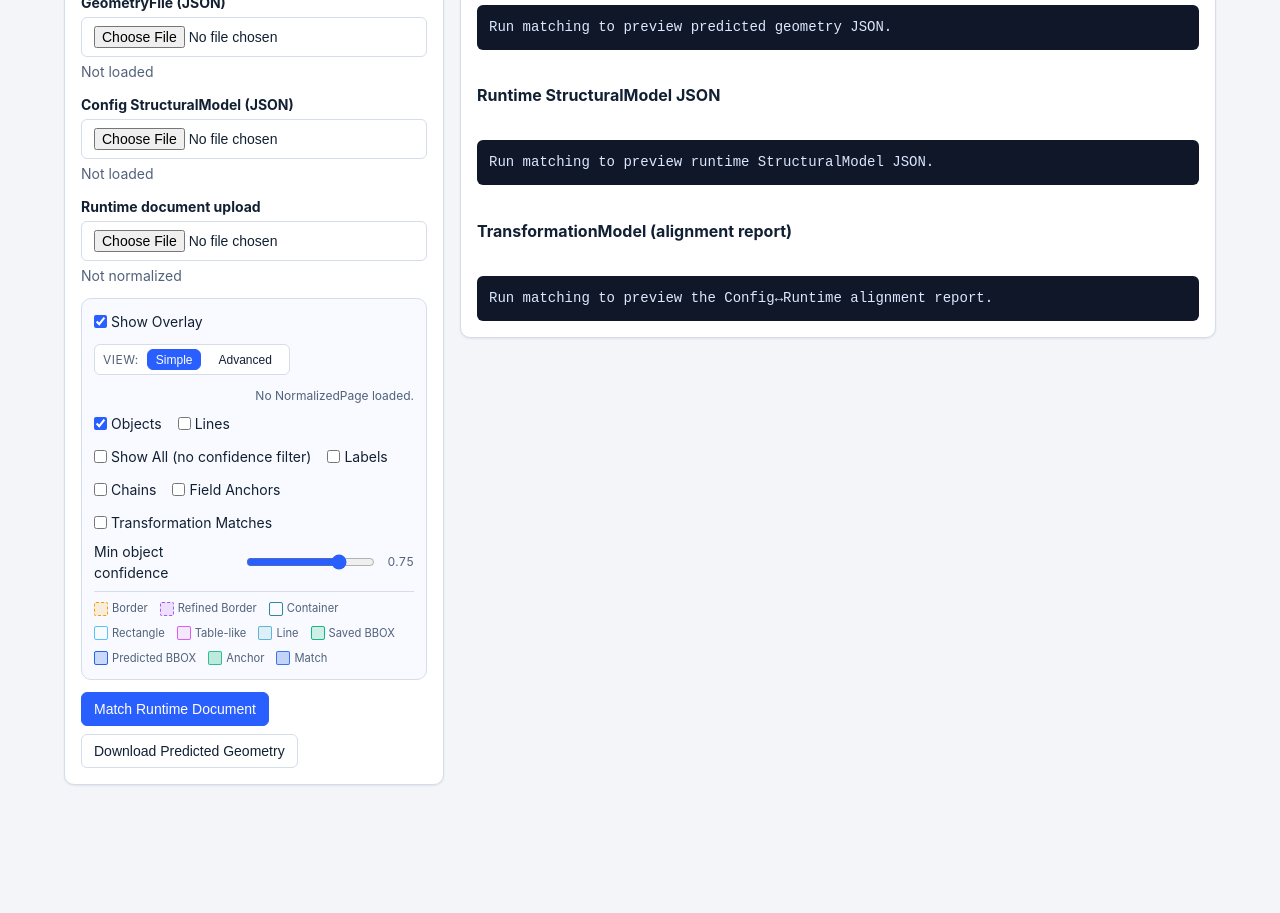
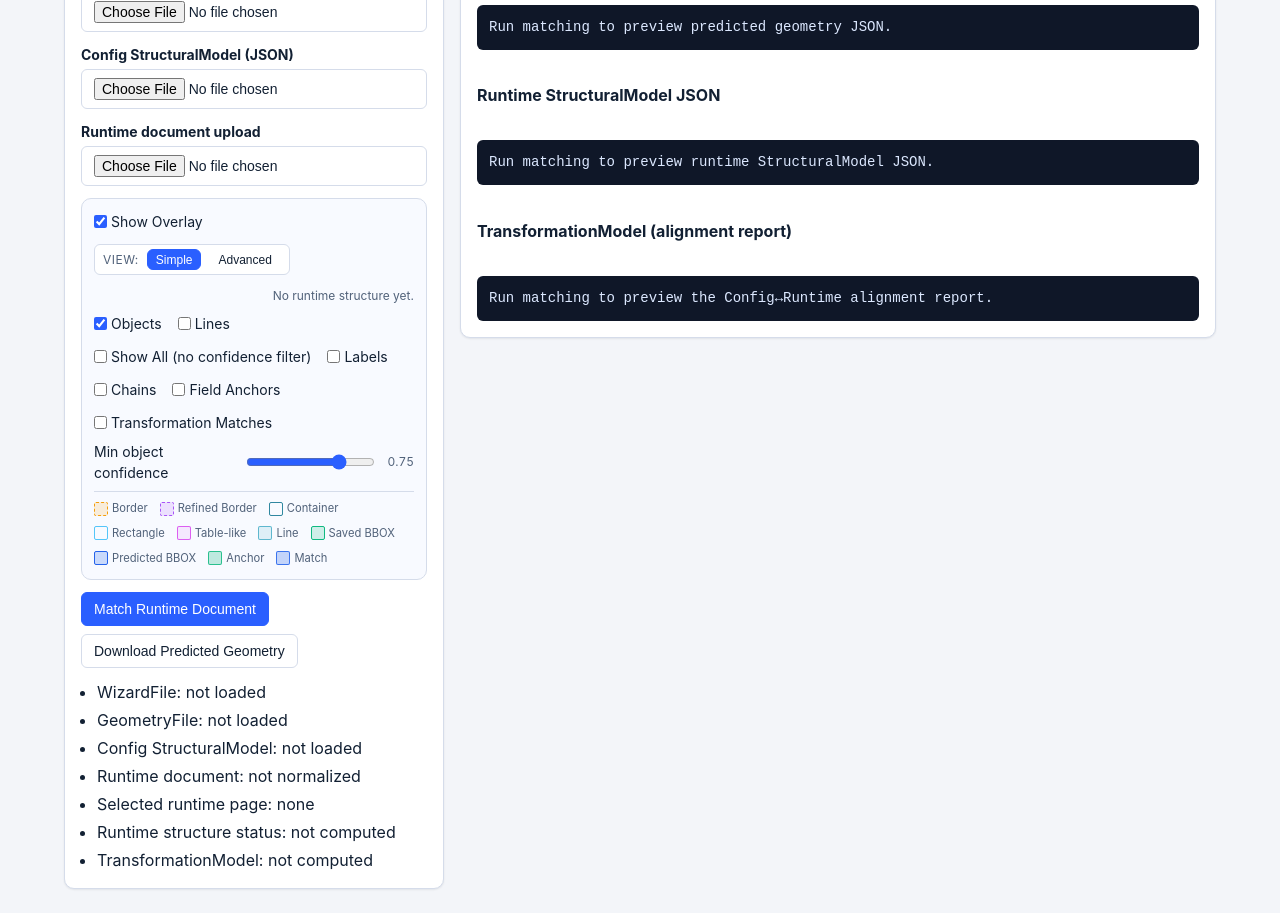
Before and after one commit to Azezik/wrokit, a React (Vite) app: page / in a window 1280 px wide. Shown: the part 2060-2973 px from the top of the page. Before the commit the page ends 2869 px from the top, so only its background shows below. Built offline with nearby package versions, Linux system fonts and the light colour scheme.

Commit message:
Revert "Phase 1: Reunify Run Mode under canonical NormalizedPage authorities"

```diff
--- a/src/core/page-surface/ui/index.ts
+++ b/src/core/page-surface/ui/index.ts
@@ -15,10 +15,6 @@ export {
   type StructuralOverlayControlsProps
 } from './StructuralOverlayControls';
 export {
-  buildStructuralStatusText,
-  type StructuralStatusTextInput
-} from './structural-status-text';
-export {
   ADVANCED_OVERLAY_OPTIONS,
   DEFAULT_STRUCTURAL_OVERLAY_OPTIONS,
   SIMPLE_OVERLAY_OPTIONS,
--- a/src/core/page-surface/ui/structural-status-text.ts
+++ /dev/null
@@ -1,77 +0,0 @@
-import type {
-  StructuralModel,
-  StructuralPage
-} from '../../contracts/structural-model';
-import type { TransformationModel } from '../../contracts/transformation-model';
-import type { OpenCvRuntimeLoadResult } from '../../engines/structure/cv/opencv-js-runtime-loader';
-
-export interface StructuralStatusTextInput {
-  hasPages: boolean;
-  isComputing?: boolean;
-  structuralModel: StructuralModel | null;
-  structuralPage: StructuralPage | null;
-  runtimeLoadStatus: OpenCvRuntimeLoadResult | null;
-  /**
-   * Optional. When supplied (Run Mode), the helper appends a Transformation
-   * confidence segment so both screens share one status-line shape.
-   */
-  transformationModel?: TransformationModel | null;
-}
-
-const formatRuntimeLoadStatus = (
-  status: OpenCvRuntimeLoadResult | null
-): string => {
-  if (!status) {
-    return '';
-  }
-  const reason = status.reason ? ` (${status.reason})` : '';
-  return ` · OpenCV runtime ${status.status}${reason}`;
-};
-
-const formatTransformation = (model: TransformationModel | null | undefined): string => {
-  if (model === undefined) {
-    return '';
-  }
-  if (!model) {
-    return ' · TransformationModel not computed';
-  }
-  return ` · TransformationModel confidence ${model.overallConfidence.toFixed(3)}`;
-};
-
-/**
- * Single canonical status-text composer used by Config Capture and Run Mode.
- * Both screens render the same StructuralModel/StructuralPage contracts; this
- * helper guarantees they describe that state with one wording shape.
- */
-export const buildStructuralStatusText = ({
-  hasPages,
-  isComputing = false,
-  structuralModel,
-  structuralPage,
-  runtimeLoadStatus,
-  transformationModel
-}: StructuralStatusTextInput): string => {
-  if (isComputing) {
-    return 'Computing StructuralModel…';
-  }
-
-  if (!hasPages) {
-    return 'No NormalizedPage loaded.';
-  }
-
-  if (!structuralModel) {
-    return 'StructuralModel pending.';
-  }
-
-  const adapter = structuralModel.cvAdapter;
-  const pageCv = structuralPage?.cvExecutionMode ?? 'n/a';
-  const pageCount = structuralModel.pages.length;
-
-  return (
-    `Structural: ${adapter.name} v${adapter.version}` +
-    ` · ${pageCount} page(s)` +
-    ` · page CV ${pageCv}` +
-    formatRuntimeLoadStatus(runtimeLoadStatus) +
-    formatTransformation(transformationModel)
-  );
-};
--- a/src/features/run-mode/ui/RunMode.tsx
+++ b/src/features/run-mode/ui/RunMode.tsx
@@ -1,14 +1,8 @@
-import {
-  useMemo,
-  useRef,
-  useState,
-  useSyncExternalStore,
-  type ChangeEvent
-} from 'react';
+import { useMemo, useRef, useState, type ChangeEvent } from 'react';
 
 import type { GeometryFile } from '../../../core/contracts/geometry';
+import type { NormalizedPage } from '../../../core/contracts/normalized-page';
 import type { StructuralModel } from '../../../core/contracts/structural-model';
-import type { TransformationModel } from '../../../core/contracts/transformation-model';
 import type { WizardFile } from '../../../core/contracts/wizard';
 import { createNormalizationEngine } from '../../../core/engines/normalization';
 import {
@@ -24,7 +18,6 @@ import {
   type SurfaceTransform
 } from '../../../core/page-surface/page-surface';
 import {
-  buildStructuralStatusText,
   DEFAULT_STRUCTURAL_OVERLAY_OPTIONS,
   NormalizedPageViewport,
   StructuralDebugOverlay,
@@ -35,7 +28,7 @@ import {
 import { createLocalizationRunner, type PredictedGeometryFile } from '../../../core/runtime/localization-runner';
 import { createStructuralRunner } from '../../../core/runtime/structural-runner';
 import { createTransformationRunner } from '../../../core/runtime/transformation-runner';
-import { getNormalizedPageSessionStore } from '../../../core/storage/normalized-page-session-store';
+import type { TransformationModel } from '../../../core/contracts/transformation-model';
 import { Button } from '../../../core/ui/components/Button';
 import { Input } from '../../../core/ui/components/Input';
 import { Panel } from '../../../core/ui/components/Panel';
@@ -50,16 +43,14 @@ export function RunMode() {
   const structuralRunnerRef = useRef(createStructuralRunner());
   const localizationRunnerRef = useRef(createLocalizationRunner());
   const transformationRunnerRef = useRef(createTransformationRunner());
-  const pageSessionStoreRef = useRef(getNormalizedPageSessionStore());
-  const pageSessionStore = pageSessionStoreRef.current;
-  const pageSession = useSyncExternalStore(
-    pageSessionStore.subscribe,
-    pageSessionStore.getSnapshot
-  );
 
   const [wizard, setWizard] = useState<WizardFile | null>(null);
   const [geometry, setGeometry] = useState<GeometryFile | null>(null);
   const [configStructuralModel, setConfigStructuralModel] = useState<StructuralModel | null>(null);
+
+  const [runtimePages, setRuntimePages] = useState<NormalizedPage[]>([]);
+  const [runtimeDocumentFingerprint, setRuntimeDocumentFingerprint] = useState('');
+  const [selectedPageIndex, setSelectedPageIndex] = useState(0);
 
   const [predicted, setPredicted] = useState<PredictedGeometryFile | null>(null);
   const [runtimeStructuralModel, setRuntimeStructuralModel] = useState<StructuralModel | null>(null);
@@ -78,10 +69,6 @@ export function RunMode() {
 
   const [surfaceTransform, setSurfaceTransform] = useState<SurfaceTransform | null>(null);
   const structuralRuntimeLoadStatus = structuralRunnerRef.current.runtimeLoadStatus;
-
-  const runtimePages = pageSession.pages;
-  const runtimeDocumentFingerprint = pageSession.documentFingerprint;
-  const selectedPageIndex = pageSession.selectedPageIndex;
 
   const selectedPage = useMemo(
     () => runtimePages.find((page) => page.pageIndex === selectedPageIndex) ?? null,
@@ -144,26 +131,6 @@ export function RunMode() {
   const transformationPreview = useMemo(
     () => (transformationModel ? JSON.stringify(transformationModel, null, 2) : ''),
     [transformationModel]
-  );
-
-  const overlayStatusText = useMemo(
-    () =>
-      buildStructuralStatusText({
-        hasPages: runtimePages.length > 0,
-        isComputing: isComputingPredictions,
-        structuralModel: runtimeStructuralModel,
-        structuralPage: runtimeStructuralPage,
-        runtimeLoadStatus: structuralRuntimeLoadStatus,
-        transformationModel
-      }),
-    [
-      runtimePages.length,
-      isComputingPredictions,
-      runtimeStructuralModel,
-      runtimeStructuralPage,
-      structuralRuntimeLoadStatus,
-      transformationModel
-    ]
   );
 
   const handleWizardImport = async (event: ChangeEvent<HTMLInputElement>) => {
@@ -241,12 +208,15 @@ export function RunMode() {
 
     try {
       const result = await normalizationEngineRef.current.normalize(file);
-      await pageSessionStore.setNormalizedDocument({
-        sourceName: result.sourceName,
-        pages: result.pages
-      });
+      setRuntimePages(result.pages);
+      setSelectedPageIndex(result.pages[0]?.pageIndex ?? 0);
+      const signature = result.pages
+        .map((page) => `${page.pageIndex}:${Math.round(page.width)}x${Math.round(page.height)}`)
+        .join('|');
+      setRuntimeDocumentFingerprint(`surface:${result.sourceName}#${signature}`);
     } catch (uploadError) {
-      await pageSessionStore.clearSession();
+      setRuntimePages([]);
+      setRuntimeDocumentFingerprint('');
       setRuntimeNormalizationError(
         uploadError instanceof Error ? uploadError.message : 'Runtime normalization failed.'
       );
@@ -327,51 +297,21 @@ export function RunMode() {
           <label className="run-mode__upload-label">
             <strong>WizardFile (JSON)</strong>
             <Input type="file" accept="application/json" onChange={handleWizardImport} />
-            <span className="run-mode__input-caption">
-              {wizard
-                ? `Loaded · ${wizard.wizardName} · ${wizard.fields.length} field(s)`
-                : 'Not loaded'}
-            </span>
-            {wizardError ? <span className="run-mode__error">{wizardError}</span> : null}
           </label>
 
           <label className="run-mode__upload-label">
             <strong>GeometryFile (JSON)</strong>
             <Input type="file" accept="application/json" onChange={handleGeometryImport} />
-            <span className="run-mode__input-caption">
-              {geometry
-                ? `Loaded · ${geometry.fields.length} field(s)`
-                : 'Not loaded'}
-            </span>
-            {geometryError ? <span className="run-mode__error">{geometryError}</span> : null}
           </label>
 
           <label className="run-mode__upload-label">
             <strong>Config StructuralModel (JSON)</strong>
             <Input type="file" accept="application/json" onChange={handleStructuralImport} />
-            <span className="run-mode__input-caption">
-              {configStructuralModel
-                ? `Loaded · ${configStructuralModel.pages.length} page(s)`
-                : 'Not loaded'}
-            </span>
-            {configStructuralError ? (
-              <span className="run-mode__error">{configStructuralError}</span>
-            ) : null}
           </label>
 
           <label className="run-mode__upload-label">
             <strong>Runtime document upload</strong>
             <Input type="file" accept={ACCEPTED_DOC_FORMATS} onChange={handleRuntimeUpload} />
-            <span className="run-mode__input-caption">
-              {isNormalizing
-                ? 'Normalizing runtime upload…'
-                : runtimePages.length > 0
-                  ? `Normalized · ${pageSession.sourceName} · ${runtimePages.length} page(s)`
-                  : 'Not normalized'}
-            </span>
-            {runtimeNormalizationError ? (
-              <span className="run-mode__error">{runtimeNormalizationError}</span>
-            ) : null}
           </label>
 
           <StructuralOverlayControls
@@ -380,7 +320,13 @@ export function RunMode() {
             options={structuralOverlayOptions}
             onOptionsChange={setStructuralOverlayOptions}
             transformationAvailable
-            statusText={overlayStatusText}
+            statusText={
+              transformationModel
+                ? `TransformationModel · overall confidence ${transformationModel.overallConfidence.toFixed(3)}`
+                : runtimeStructuralModel
+                  ? 'Run matching to produce TransformationModel.'
+                  : 'No runtime structure yet.'
+            }
           />
 
           <div className="run-mode__toolbar">
@@ -392,8 +338,53 @@ export function RunMode() {
             </Button>
           </div>
 
-          {isComputingPredictions ? (
-            <p className="run-mode__meta">Building runtime structure + predictions…</p>
+          <ul className="run-mode__status-list">
+            <li>
+              WizardFile: {wizard ? 'loaded' : 'not loaded'}
+              {wizard ? ` (${wizard.wizardName})` : ''}
+            </li>
+            <li>
+              GeometryFile: {geometry ? 'loaded' : 'not loaded'}
+              {geometry ? ` (${geometry.fields.length} fields)` : ''}
+            </li>
+            <li>
+              Config StructuralModel: {configStructuralModel ? 'loaded' : 'not loaded'}
+              {configStructuralModel ? ` (${configStructuralModel.pages.length} pages)` : ''}
+            </li>
+            <li>
+              Runtime document: {runtimePages.length > 0 ? 'normalized' : 'not normalized'}
+              {runtimePages.length > 0 ? ` (${runtimePages.length} pages)` : ''}
+            </li>
+            <li>
+              Selected runtime page:{' '}
+              {selectedPage ? `${selectedPage.pageIndex + 1} of ${runtimePages.length}` : 'none'}
+            </li>
+            <li>
+              Runtime structure status:{' '}
+              {runtimeStructuralModel
+                ? `computed via ${runtimeStructuralModel.cvAdapter.name}@${runtimeStructuralModel.cvAdapter.version} · page CV ${runtimeStructuralPage?.cvExecutionMode ?? 'n/a'}`
+                : 'not computed'}
+              {structuralRuntimeLoadStatus
+                ? ` · OpenCV runtime ${structuralRuntimeLoadStatus.status}${structuralRuntimeLoadStatus.reason ? ` (${structuralRuntimeLoadStatus.reason})` : ''}`
+                : ''}
+            </li>
+            <li>
+              TransformationModel:{' '}
+              {transformationModel
+                ? `computed · overall confidence ${transformationModel.overallConfidence.toFixed(3)}`
+                : 'not computed'}
+            </li>
+          </ul>
+
+          {isNormalizing ? <p className="run-mode__meta">Normalizing runtime upload…</p> : null}
+          {isComputingPredictions ? <p className="run-mode__meta">Building runtime structure + predictions…</p> : null}
+          {wizardError ? <p className="run-mode__error">WizardFile error: {wizardError}</p> : null}
+          {geometryError ? <p className="run-mode__error">GeometryFile error: {geometryError}</p> : null}
+          {configStructuralError ? (
+            <p className="run-mode__error">Config StructuralModel error: {configStructuralError}</p>
+          ) : null}
+          {runtimeNormalizationError ? (
+            <p className="run-mode__error">Runtime normalization error: {runtimeNormalizationError}</p>
           ) : null}
           {runError ? <p className="run-mode__error">Run Mode error: {runError}</p> : null}
         </Panel>
@@ -407,9 +398,7 @@ export function RunMode() {
                   key={page.pageIndex}
                   type="button"
                   variant={selectedPageIndex === page.pageIndex ? 'primary' : 'default'}
-                  onClick={() => {
-                    void pageSessionStore.selectPage(page.pageIndex);
-                  }}
+                  onClick={() => setSelectedPageIndex(page.pageIndex)}
                 >
                   Page {page.pageIndex + 1}
                 </Button>
--- a/src/features/run-mode/ui/run-mode.css
+++ b/src/features/run-mode/ui/run-mode.css
@@ -23,9 +23,11 @@
   align-items: center;
 }
 
-.run-mode__input-caption {
-  font-size: var(--font-size-sm);
-  color: var(--color-text-muted);
+.run-mode__status-list {
+  margin: 0;
+  padding-left: var(--space-4);
+  display: grid;
+  gap: var(--space-1);
 }
 
 .run-mode__meta {
```
Also changed, not shown: src/core/storage/normalized-page-session-store.ts (+1 -10 lines), src/features/config-capture/ui/ConfigCapture.tsx (+13 -8 lines), 2 other files (tests, documents, lock files or other folders).
